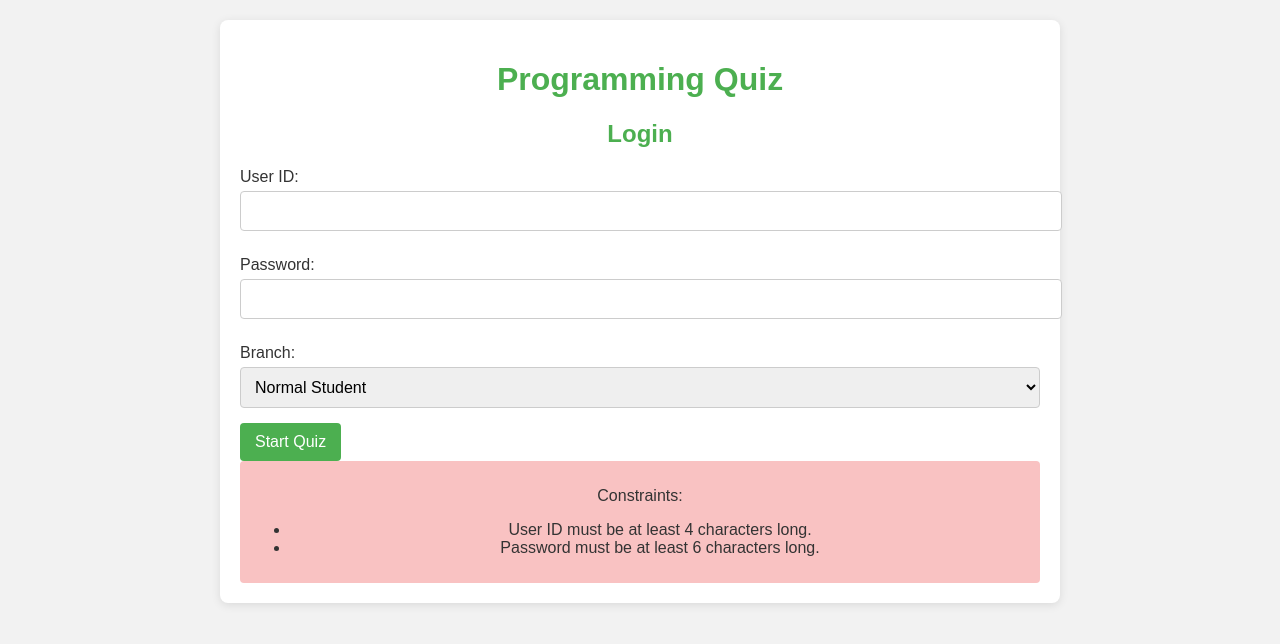
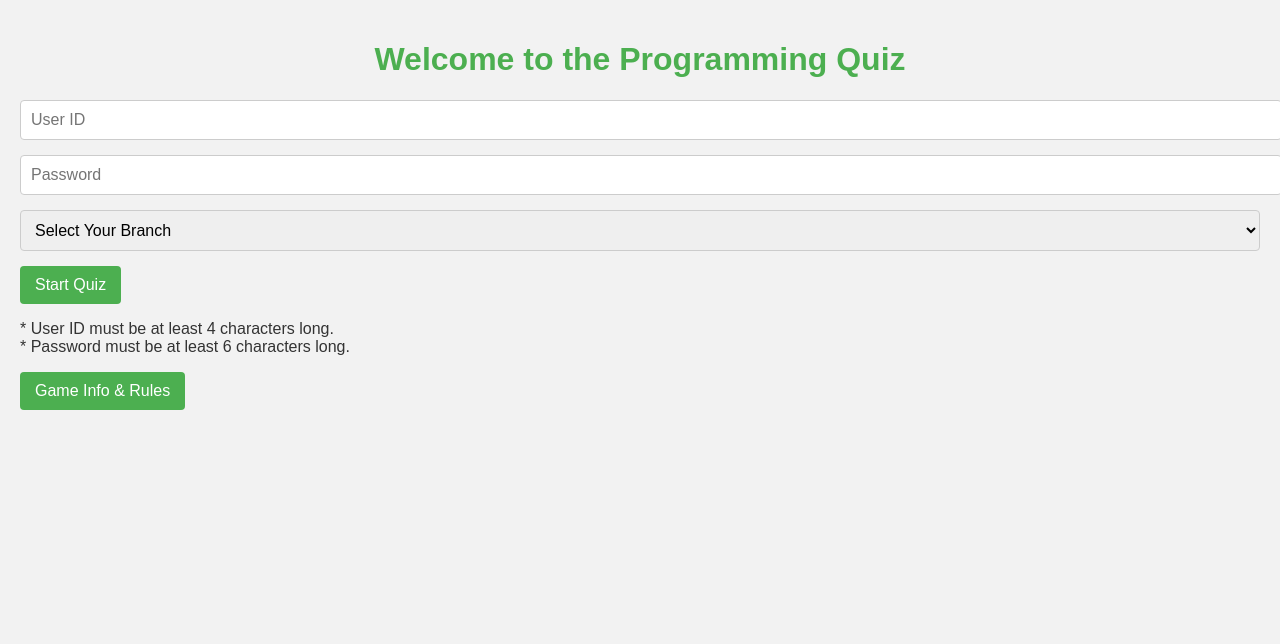
Before and after one commit to PratikshaCoder-16/my-quiz-game, a plain HTML site: page index.html in a window 1280 px wide. Drawn offline with Linux system fonts and the light colour scheme.

Commit message:
index.html

```diff
--- a/index.html
+++ b/index.html
@@ -7,53 +7,48 @@
     <link rel="stylesheet" href="style.css">
 </head>
 <body>
-    <div class="container">
-        <h1>Programming Quiz</h1>
-        <div id="login" class="login-form">
-            <h2>Login</h2>
-            <label for="userId">User ID:</label>
-            <input type="text" id="userId" required>
-            <label for="password">Password:</label>
-            <input type="password" id="password" required>
-            <label for="branch">Branch:</label>
+    <div id="container">
+        <div id="login">
+            <h1>Welcome to the Programming Quiz</h1>
+            <input type="text" id="userId" placeholder="User ID" required>
+            <input type="password" id="password" placeholder="Password" required>
             <select id="branch">
-                <option value="normal">Normal Student</option>
-                <option value="cs">Computer Science</option>
-                <option value="it">Information Technology</option>
-                <option value="se">Software Engineering</option>
+                <option value="">Select Your Branch</option>
+                <option value="CS">Computer Science</option>
+                <option value="IT">Information Technology</option>
+                <option value="Normal">Normal Student</option>
             </select>
             <button onclick="startQuiz()">Start Quiz</button>
-            <div id="constraints">
-                <p>Constraints:</p>
-                <ul>
-                    <li>User ID must be at least 4 characters long.</li>
-                    <li>Password must be at least 6 characters long.</li>
-                </ul>
-            </div>
+            <p class="constraints">* User ID must be at least 4 characters long.<br>
+            * Password must be at least 6 characters long.</p>
+            <button onclick="showGameInfo()">Game Info & Rules</button>
         </div>
 
-        <div id="quiz-section" class="quiz-section" style="display: none;">
-            <h2 id="level-title">Level: 1</h2>
+        <div id="quiz-section" style="display:none;">
+            <h1 id="level-title">Level: 1</h1>
             <div id="questions"></div>
             <button onclick="checkAnswers()">Submit Answers</button>
-            <button onclick="refreshPage()">Restart Quiz</button>
+            <button onclick="refreshPage()">Refresh Questions</button>
             <div id="result"></div>
-            <div id="previous-score" style="display: none;"></div>
+            <div id="previous-score" style="display:none;"></div>
         </div>
 
-        <div id="game-info" style="display: none;">
-            <h2>Game Information</h2>
-            <p>Welcome to the Programming Quiz! Test your knowledge in programming concepts and enhance your skills.</p>
-            <h3>Rules:</h3>
-            <ul>
-                <li>Each level consists of 10 questions, except the last level which has 5 questions.</li>
-                <li>Choose the correct answer from the given options.</li>
-                <li>Your score will be displayed at the end of the quiz.</li>
-                <li>Good luck and have fun!</li>
-            </ul>
+        <div id="game-info" style="display:none;">
+            <h1>Game Information & Rules</h1>
+            <p>The Programming Quiz consists of three levels of questions. Each level has 10 questions, with the final level containing 5 harder questions.</p>
+            <h3>How to Play:</h3>
+            <ol>
+                <li>Login with a valid User ID and Password.</li>
+                <li>Select your branch.</li>
+                <li>Answer the questions in each level.</li>
+                <li>Your score will be displayed after each level.</li>
+                <li>At the end of the quiz, your total score will be shown along with motivational feedback.</li>
+                <li>You can choose to restart or close the game after finishing.</li>
+            </ol>
             <button onclick="goBackToLogin()">Back to Login</button>
         </div>
     </div>
+
     <script src="script.js"></script>
 </body>
 </html>
```
